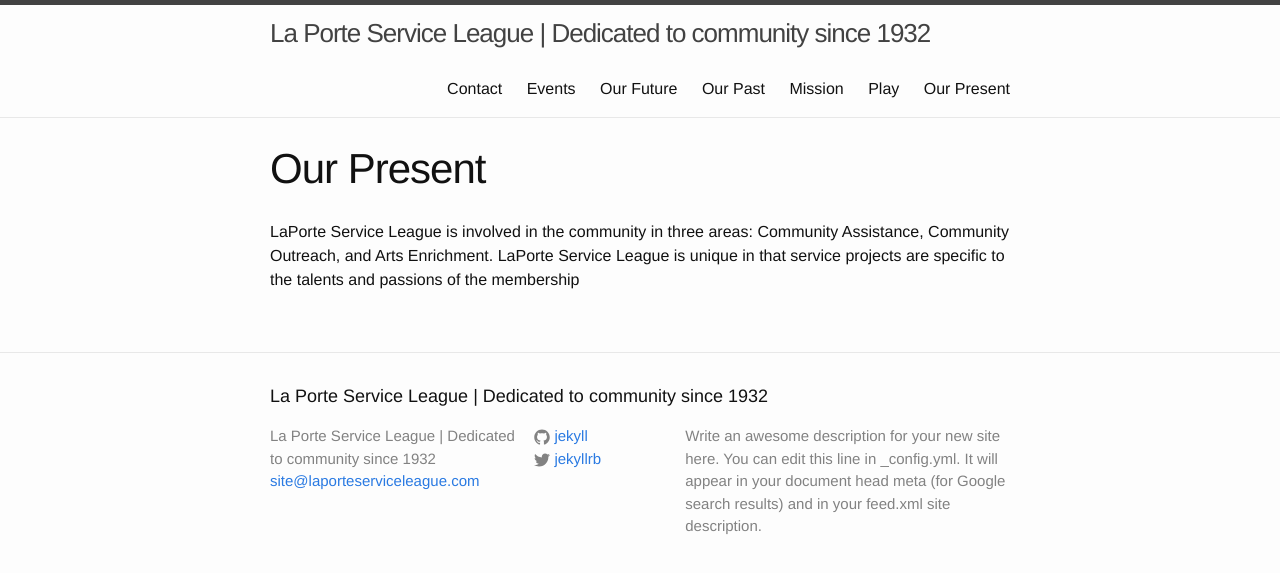
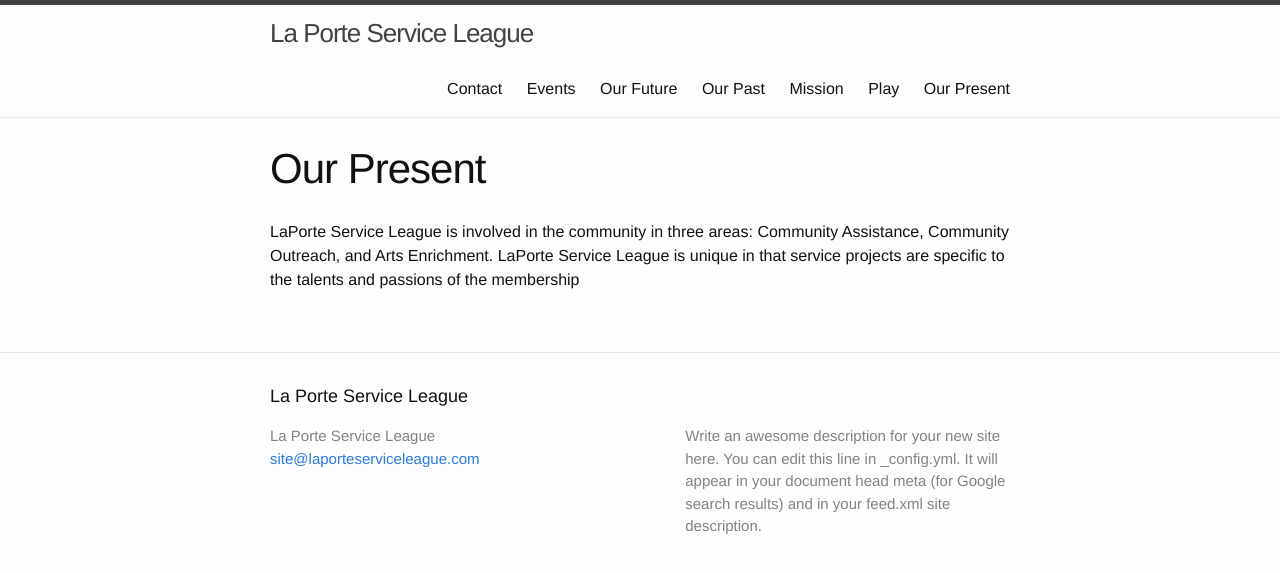
Before and after one commit to LaPorteServiceLeague/laporteserviceleague.github.io, a Jekyll site: the page built from _pages/present.md, in a window 1280 px wide. Shown: the top 573 px of the page. Built offline with Jekyll 4.4.1, drawn with Linux system fonts in a browser that asks for light colours.

Commit message:
_pages subdirectory

```diff
--- a/_config.yml
+++ b/_config.yml
@@ -6,16 +6,17 @@
 # 'jekyll serve'. If you change this file, please restart the server process.
 
 # Site settings
-title: La Porte Service League | Dedicated to community since 1932
+title: La Porte Service League
 email: site@laporteserviceleague.com
 description: > # this means to ignore newlines until "baseurl:"
   Write an awesome description for your new site here. You can edit this
   line in _config.yml. It will appear in your document head meta (for
   Google search results) and in your feed.xml site description.
 baseurl: "" # the subpath of your site, e.g. /blog
-url: "http://yourdomain.com" # the base hostname & protocol for your site
-twitter_username: jekyllrb
-github_username:  jekyll
+url: "http://laporteserviceleague.github.io" # the base hostname & protocol for your site
+#twitter_username: lpsl
+#github_username:  lpsl
 
 # Build settings
 markdown: kramdown
+include: ['_pages']
--- a/_includes/head.html
+++ b/_includes/head.html
@@ -3,7 +3,7 @@
   <meta http-equiv="X-UA-Compatible" content="IE=edge">
   <meta name="viewport" content="width=device-width, initial-scale=1">
 
-  <title>{% if page.title %}{{ page.title | escape }}{% else %}{{ site.title | escape }}{% endif %}</title>
+  <title>{% if page.title %}{{ page.title | escape }} | {{ site.title }}{% else %}{{ site.title | escape }} | Dedicated to community since 1932{% endif %}</title>
   <meta name="description" content="{% if page.excerpt %}{{ page.excerpt | strip_html | strip_newlines | truncate: 160 }}{% else %}{{ site.description }}{% endif %}">
 
   <link rel="stylesheet" href="{{ "/css/main.css" | prepend: site.baseurl }}">
```
Also changed, not shown: _pages/contact.md (renamed from contact.md), _pages/events.md (renamed from events.md), _pages/future.md (renamed from future.md), _pages/history.md (renamed from history.md), _pages/mission.md (renamed from mission.md), _pages/play.md (renamed from play.md), _pages/present.md (renamed from present.md).
